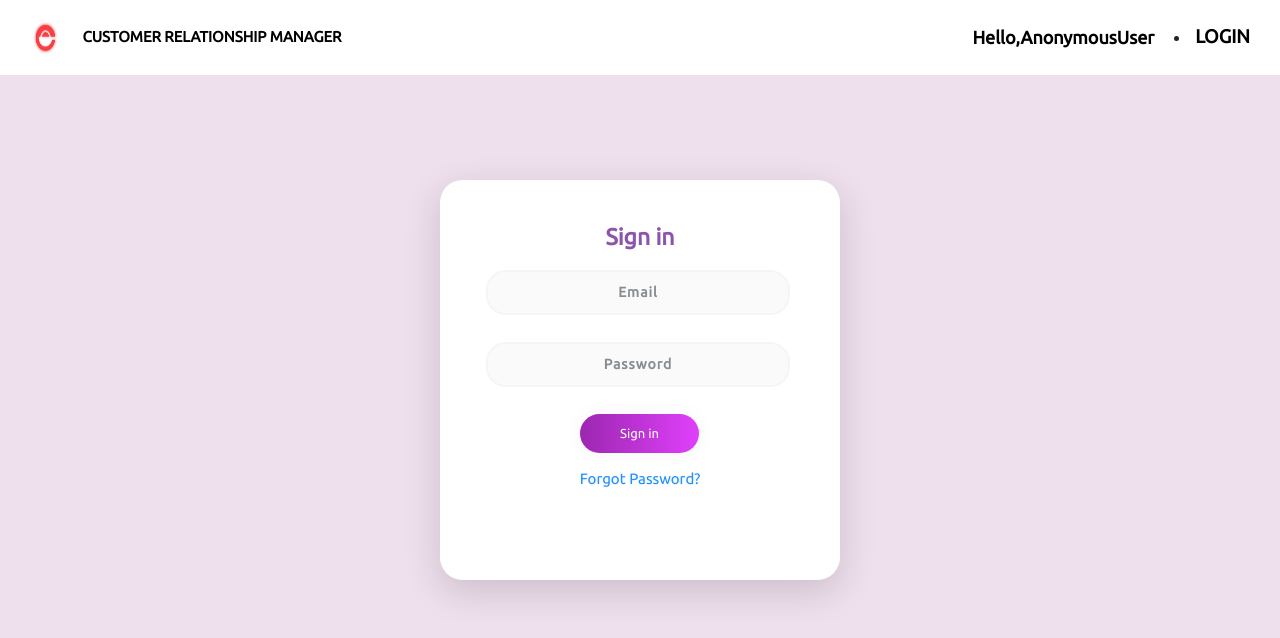
After one commit to Tanmay1903/E_Commerce_backend, a Django app: template templates/Product/index.html in a window 1280 px wide. The commit adds this page. Shown: the top 638 px of the page. Run offline with Django 3.2, Linux system fonts and the light colour scheme; the template is opened without the code that fills it, so the values that code supplies are empty; parts of the project's set-up code (start-up, migrations or seed data) failed here and were passed over; some libraries are stand-ins or nearby versions.

Commit message:
Product updation

```diff
--- a/Product/urls.py
+++ b/Product/urls.py
@@ -5,4 +5,8 @@ from django.views.generic import TemplateView
 urlpatterns = [
     path('addproduct/',views.Add_Products.as_view(),name='addproduct'),
     path('add_product/',TemplateView.as_view(template_name='../templates/Product/add_product.html'),name='add_product'),
+    path('security/crm/',views.welcome,name='welcome'),
+    path('updateproduct/<str:a>',views.UpdateProduct.as_view(),name = 'updateproduct'),
+    path('update_product/<str:a>',views.update_product,name = 'update_product'),
+    path('logout/',views.user_logout,name='logout'),
 ]
--- a/e_commerce/urls.py
+++ b/e_commerce/urls.py
@@ -2,9 +2,12 @@ from django.conf.urls import url
 from django.contrib import admin
 from django.urls import path,include
 from django_mongoengine import mongo_admin
-
+from django.conf import settings
+from django.conf.urls.static import static
 urlpatterns = [
     path('admin/', mongo_admin.site.urls),
     path('',include('Users.urls')),
     path('',include('Product.urls')),
 ]
+if settings.DEBUG:
+    urlpatterns += static(settings.MEDIA_URL, document_root=settings.MEDIA_ROOT)
--- /dev/null
+++ b/static/Product/stylesheets/main.css
@@ -0,0 +1,106 @@
+
+    body {
+
+        font-family: 'Ubuntu', sans-serif;
+    }
+
+    .main {
+        background-color: #FFFFFF;
+        width: 400px;
+        height: 400px;
+        margin: 7em auto;
+        border-radius: 1.5em;
+        box-shadow: 0px 11px 35px 2px rgba(0, 0, 0, 0.14);
+    }
+
+    .sign {
+        padding-top: 40px;
+        color: #8C55AA;
+        font-family: 'Ubuntu', sans-serif;
+        font-weight: bold;
+        font-size: 23px;
+    }
+
+    .un {
+    width: 76%;
+    color: rgb(38, 50, 56);
+    font-weight: 700;
+    font-size: 14px;
+    letter-spacing: 1px;
+    background: rgba(136, 126, 126, 0.04);
+    padding: 10px 20px;
+    border: none;
+    border-radius: 20px;
+    outline: none;
+    box-sizing: border-box;
+    border: 2px solid rgba(0, 0, 0, 0.02);
+    margin-bottom: 50px;
+    margin-left: 46px;
+    text-align: center;
+    margin-bottom: 27px;
+    font-family: 'Ubuntu', sans-serif;
+    }
+
+    form.form1 {
+        padding-top: 40px;
+    }
+
+    .pass {
+            width: 76%;
+    color: rgb(38, 50, 56);
+    font-weight: 700;
+    font-size: 14px;
+    letter-spacing: 1px;
+    background: rgba(136, 126, 126, 0.04);
+    padding: 10px 20px;
+    border: none;
+    border-radius: 20px;
+    outline: none;
+    box-sizing: border-box;
+    border: 2px solid rgba(0, 0, 0, 0.02);
+    margin-bottom: 50px;
+    margin-left: 46px;
+    text-align: center;
+    margin-bottom: 27px;
+    font-family: 'Ubuntu', sans-serif;
+    }
+
+
+    .un:focus, .pass:focus {
+        border: 2px solid rgba(0, 0, 0, 0.18) !important;
+
+    }
+
+    .submit {
+      cursor: pointer;
+        border-radius: 5em;
+        color: #fff;
+        background: linear-gradient(to right, #9C27B0, #E040FB);
+        border: 0;
+        padding-left: 40px;
+        padding-right: 40px;
+        padding-bottom: 10px;
+        padding-top: 10px;
+        font-family: 'Ubuntu', sans-serif;
+        margin-left: 35%;
+        font-size: 13px;
+        box-shadow: 0 0 20px 1px rgba(0, 0, 0, 0.04);
+    }
+
+    .forgot {
+        text-shadow: 0px 0px 3px rgba(117, 117, 117, 0.12);
+        color: #E1BEE7;
+        padding-top: 15px;
+    }
+
+    button {
+        text-shadow: 0px 0px 3px rgba(117, 117, 117, 0.12);
+        color: #E1BEE7;
+        text-decoration: none
+    }
+
+    @media (max-width: 600px) {
+        .main {
+            border-radius: 0px;
+        }
+    }
--- a/templates/Product/base.html
+++ b/templates/Product/base.html
@@ -98,4 +98,31 @@ $("#register").submit(function(e) {
               });
               return false;
       });
+      $("#login").submit(function(e) {
+
+            e.preventDefault();
+
+            var url = "{% url 'userlogin' %}";
+            $.ajax({
+                   type:'POST',
+                   url: url,
+                   content: 'multipart/form-data',
+                   xhrFields: {
+                   withCredentials: true
+                   },
+                    data:  new FormData(this),
+                    contentType: false,
+                    {#cache: false,#}
+                    processData:false,
+                    success: function(data,text)
+                    {
+                        {#data = JSON.stringify(data)#}
+                        console.log(data)
+                        location.href = "{% url 'welcome' %}"
+                        },
+                    });
+                    return false;
+            });
+{% block script %}
+{% endblock %}
 </script>
--- /dev/null
+++ b/templates/Product/index.html
@@ -0,0 +1,23 @@
+{% extends 'Product/base.html'%}
+{% load static %}
+{% block content %}
+ <link rel="stylesheet" href="{% static 'Product/stylesheets/main.css'%}">
+    <form  id="login" method="post">
+    <div class="main" >
+
+        {% csrf_token %}
+    <p class="sign" align="center">Sign in</p>
+
+      <input class="un " type="text" align="center" placeholder="Email" name="email">
+      <input class="pass" type="password" align="center" placeholder="Password" name="password">
+
+      <button type="submit" class="submit" align="center" value='login'>Sign in</button>
+        <p class="forgot" style="color: dodgerblue" align="center"><a href="#">Forgot Password?</a></p>
+        <div align="center">
+     {% include 'Product/messages.html' %}
+    </div>
+
+
+    </div>
+    </form>
+{% endblock %}
--- /dev/null
+++ b/templates/Product/messages.html
@@ -0,0 +1,8 @@
+
+{% if messages %}
+    {% for message in messages %}
+        <div class="alert {{ message.tags }} m-2" id="msg" role="alert">
+            {{ message }}
+        </div>
+    {% endfor %}
+{% endif %}
--- a/templates/Product/navbar.html
+++ b/templates/Product/navbar.html
@@ -0,0 +1,58 @@
+{% load static %}
+
+<style>
+    .hello-msg{
+        font-size: 18px;
+        color:black;
+        margin-right: 20px;
+        font-weight: bold;
+    }
+</style>
+<nav class="navbar navbar-expand-lg navbar-dark bg-white">
+<img height="60" width="60" src="{% static '/Product/Images/logo.png' %}" >
+  <button class = "navbar-toggler" type="button" data-toggle="collapse" data-target="#navbarNav" aria-controls="navbarNav" aria-expanded="false" aria-label="Toggle navigation">
+    <span class="navbar-toggler-icon"></span>
+  </button>
+  <div class="collapse navbar-collapse" id="navbarNav">
+    <ul class="navbar-nav">
+      <li class="nav-item active" >
+          {% if user.is_authenticated %}
+        <a class="nav-link" style="color:black;font-weight: bold" href="{% url 'welcome' %}">CUSTOMER RELATIONSHIP MANAGER</a>
+
+          {% else %}
+          <a class="nav-link" style="color:black;font-weight: bold"  href="{% url 'userlogin' %}">CUSTOMER RELATIONSHIP MANAGER</a>
+
+          {% endif %}
+      </li>
+      <!--
+    <li class="nav-item active">
+          {% if user.is_authenticated%}
+        <a class="nav-link" style="color:black;font-weight: bold" href=" ">E-COMMERCE</a>
+          {% endif %}
+      </li>
+
+      <li class="nav-item active">
+          {% if user.is_authenticated %}
+
+          <a class="nav-link" style="color:black;font-weight: bold" href="">SEND EMAIL</a>
+          <li>
+          <a class="nav-link" style="color:black;font-weight: bold" href="">Blog</a>
+          <li>
+          <a class="nav-link" style="color:black;font-weight: bold" href="">Booking Portal</a>
+
+          {% endif %}
+{#      </li>#}
+        -->
+
+    </ul>
+  </div>
+
+    <span class="hello-msg">Hello,{{ request.user }}</span>
+    <span >
+      {% if user.is_authenticated %}
+
+        <li class="nav-item active"><a class="navbar-brand" style="color:black;font-weight: bold",  href="{% url 'logout' %}">LOGOUT</a></li>
+      {% else %}
+        <li class="nav-item active"><a class="navbar-brand" style="color:black;font-weight: bold" href="{% url 'welcome' %}">LOGIN</a></li>
+      {% endif %}</span>
+</nav>
```
Also changed, not shown: Product/forms.py (added, +17 -0 lines), Product/models.py (+25 -0 lines), Product/serializers.py (+34 -32 lines), Product/views.py (+92 -4 lines), templates/Product/add_product.html (+29 -1 lines), templates/Product/crm.html (added, +81 -0 lines), templates/Product/update_products.html (added, +129 -0 lines), db.sqlite3, media/back_pic/b9bd6676-3beb-4ec2-ac1a-d8487bc7f8e1.png (added), media/front_pic/b9bd6676-3beb-4ec2-ac1a-d8487bc7f8e1.png (added), static/Product/Images/logo.png (added).
